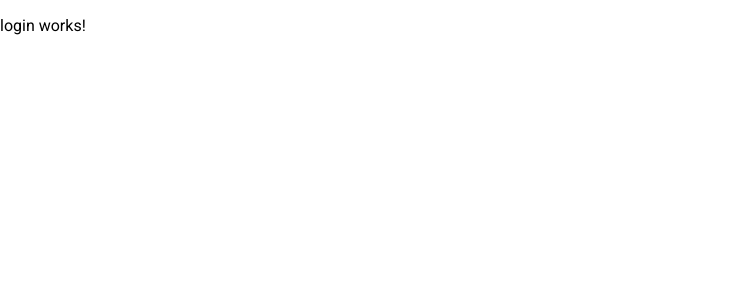
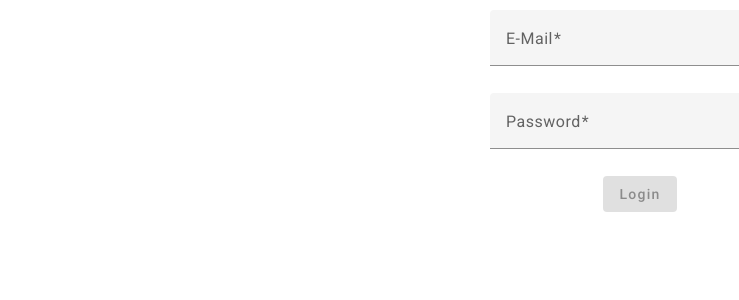
Before and after one commit to antrampa/fitness-tracker-2, an Angular app: page /login in a window 1280 px wide. Shown: the top 300 px of the page, without its empty margins (0-739 px from the left). Built offline with nearby package versions, Linux system fonts and the light colour scheme.

Commit message:
Login form with ngModel approach

```diff
--- a/src/app/auth/login/login.component.html
+++ b/src/app/auth/login/login.component.html
@@ -1 +1,31 @@
-<p>login works!</p>
+<section class="login-form">
+    <form class="fx-main" #f="ngForm" (ngSubmit)="onSubmit(f)">
+        <mat-form-field>
+            <mat-label>E-Mail</mat-label>
+            <input matInput
+                type="email"
+                placeholder="Your email"
+                ngModel
+                name="email"
+                email
+                required
+                #emailInput="ngModel">
+            <mat-error *ngIf="emailInput.hasError('required')">Field must not be empty.</mat-error>
+            <mat-error *ngIf="!emailInput.hasError('required')">E-Mail is invalid</mat-error>
+        </mat-form-field>
+        <mat-form-field>
+            <mat-label>Password</mat-label>
+            <input matInput
+                type="password"
+                placeholder="Your password"
+                ngModel
+                name="password"
+                required>
+            <mat-error>Field must not be empty</mat-error>
+        </mat-form-field>
+        <button type="submit"
+            mat-raised-button
+            color="primary"
+            [disabled]="f.invalid">Login</button>
+    </form>
+</section>
--- a/src/app/auth/login/login.component.scss
+++ b/src/app/auth/login/login.component.scss
@@ -0,0 +1,26 @@
+.login-form {
+    margin: 0 auto;
+    padding-top: 10px;
+}
+
+.fx-main {
+    display: flex;
+    flex-direction: column;
+    align-content: center;
+    align-items: center;
+    row-gap: 5px;
+}
+
+mat-form-field  {
+    width:300px;
+}
+
+/*
+display: flex;
+flex-direction: row // fxLayout
+flex-wrap: wrap //fxLayout
+box-sizing: border-box;
+align-content: stretch, // fxLayoutAlign
+align-items: stretch, // fxLayoutAlign
+justify-content: flex-start, // fxLayoutAlign
+*/
--- a/src/app/auth/login/login.component.ts
+++ b/src/app/auth/login/login.component.ts
@@ -1,4 +1,5 @@
 import { Component } from '@angular/core';
+import { NgForm } from '@angular/forms';
 
 @Component({
   selector: 'app-login',
@@ -7,4 +8,9 @@ import { Component } from '@angular/core';
 })
 export class LoginComponent {
 
+
+  onSubmit(form: NgForm){
+    console.log(form);
+  }
+
 }
```
